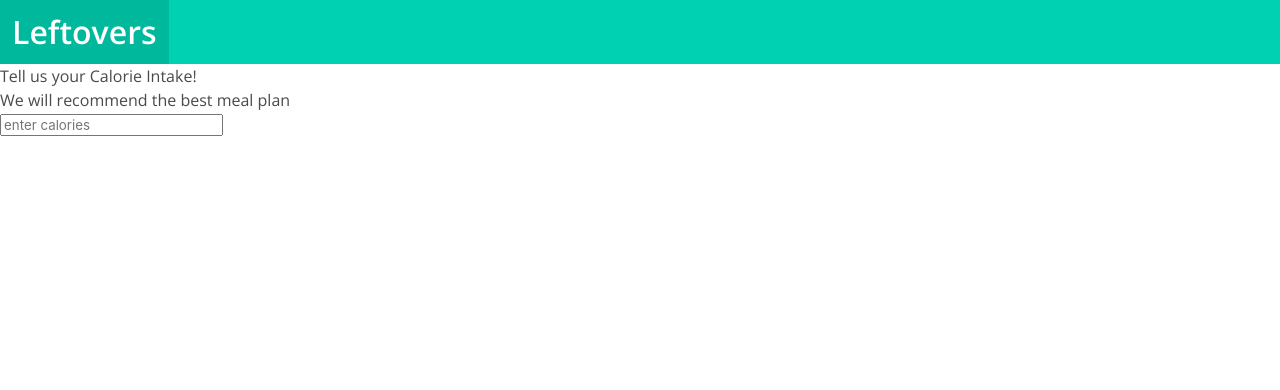
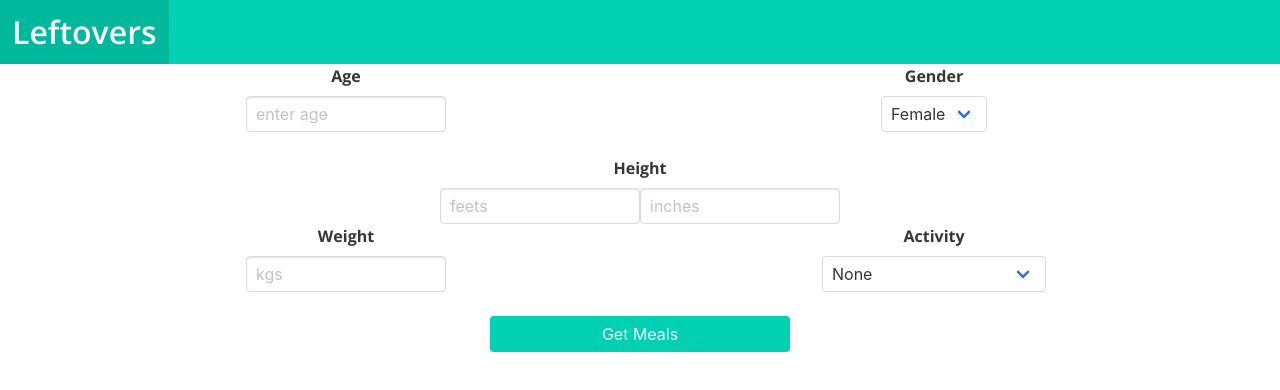
Before and after one commit to japsuchiha/Leftovers, a React (Create React App) app: page /Meal in a window 1280 px wide. Shown: the top 390 px of the page. Built offline with nearby package versions, Linux system fonts and the light colour scheme.

Commit message:
updated meal plan

```diff
--- a/src/components/AddInput.js
+++ b/src/components/AddInput.js
@@ -1,4 +1,5 @@
 import React, { Component } from 'react';
+import '../styles/components/fridge.css'
 export default class AddInput extends React.Component {
     constructor(props){
         super(props);
@@ -13,11 +14,11 @@ export default class AddInput extends React.Component {
     }
     render(){
         return(
-            <div>
-            <h1>Whats in your fridge!</h1>
+            <div className="stuff">
+            <h1 className="title is-4 inputTitle">Whats in your fridge!</h1>
             <form onSubmit={this.handleInput}>
-            <input className="fridge-input" type="text" placeholder="ingredients seperated by ," name="option"/>
-            <button className="button is-primary">Get Recipes!</button>
+            <input className="fridge-input input" type="text" placeholder="ingredients seperated by ," name="option"/>
+            <button className="button is-primary btn">Get Recipes!</button>
             </form>
             </div>
         )
--- a/src/components/EnterCalorie.js
+++ b/src/components/EnterCalorie.js
@@ -3,25 +3,107 @@ import React, { Component } from 'react';
 export default class EnterCalorie extends Component{
     constructor(props){
         super(props);
+        this.state ={
+            calorie : ""
+        }
         this.handleChange = this.handleChange.bind(this);
     }
     handleChange = (e) =>{
+//         For men:	BMR = 10 × weight(kg) + 6.25 × height(cm) - 5 × age(y) + 5
+// For women:	BMR = 10 × weight(kg) + 6.25 × height(cm) - 5 × age(y) - 161
         e.preventDefault();
-        let val = e.target.calorie.value;
-        val = val.replace(',',"%2C")
-        this.props.getData(val);
-        e.target.calorie.value = ""
+        let age = e.target.elements.age.value;
+        let gender = e.target.elements.gender.value;
+        let feet = e.target.elements.feet.value * 12 * 2.54;
+        let inches = e.target.elements.inches.value * 2.54;
+        let cm = feet + inches;
+        let weight = e.target.elements.weight.value;
+        let excer = e.target.elements.activity.value;
+        let calorie = 0;
+        if(gender.toLowerCase()==="female"){
+            calorie = (10 * weight + 6.25 * cm - 5 * age - 161)*excer;
+        }
+        else{
+            calorie = (10 * weight + 6.25 * cm - 5 * age + 5)*excer;
+        }
+        console.log(calorie)
+        calorie = Math.floor(calorie)
+        console.log(calorie)
+       this.props.getData(calorie);
+       this.setState(()=>{
+           return(
+               {calorie: calorie}
+           )
+       })
     }
     render(){
 
         return(
-            <div>
-                <h1>Tell us your Calorie Intake!</h1>
-                <h3>We will recommend the best meal plan</h3>
-                <form onSubmit={this.handleChange}>
-                <input className="calorieInput" type="text" placeholder="enter calories" name="calorie"/>
+            <div className="form-control">
+                <form onSubmit={this.handleChange} className="container">
+                <div className="columns">
+                <div className="column">
+                <label className="label">Age</label>
+                <input className="age input" type="text" placeholder="enter age" name="age"/>
+                </div>
+                <div className="column">
+                <label className="label">Gender</label>
+                <div className="select">
+                <select name="gender">
+                <option>Female</option>
+                <option>Male</option>
+                </select>
+                </div>
+                </div>
+                </div>
+                <div className="height">
+                <label className="label">Height</label>
+                <input className="height-feet input" type="text" placeholder="feets" name="feet"/>
+                <input className="height-inches input" type="text" placeholder="inches" name="inches"/>
+                </div>
+                <div className="columns">
+                <div className="column">
+                <label className="label">Weight</label>
+                <input className="weight input" type="text" placeholder="kgs" name="weight"/>
+                </div>
+                <div className="column">
+                <label className="label">Activity</label>
+                <div className="select">
+                <select name="activity">
+                <option value ="1">None</option>
+                <option value = "1.2">Little</option>
+                <option value="1.375">1-3 times/week</option>
+                <option value="1.55">3-5 times/week</option>
+                <option value="1.725">6-7 times/week</option>
+                <option value="1.9">physical job/ very hard</option>
+                </select>
+                </div>
+                </div>
+                </div>
+                <button type="submit" className="calculate button is-primary">Get Meals</button>
+                {this.state.calorie && <input className="input" type="text" placeholder={`Calories : ${this.state.calorie}`} readOnly/>}
                 </form>
             </div>
         )
     }
 }
+
+// {id: 763369, title: "Healthy Yummy Mexican Breakfast Bowls", readyInMinutes: 35, servings: 2, image: "healthy-yummy-mexican-breakfast-bowls-763369.jpg", …}
+// 1
+// :
+// {id: 801738, title: "Pear & Walnut Burger", readyInMinutes: 45, servings: 4, image: "pear-walnut-burger-801738.jpg", …}
+// 2
+// :
+// {id: 741233, title: "Eggplant Timballo with Cavatelli", readyInMinutes: 90, servings: 6, image: "eggplant-timballo-with-cavatelli-741233.jpeg", …}
+// length
+// :
+// 3
+// __proto__
+// :
+// Array(0)
+// nutrients
+// :
+// {calories: 2560.21, protein: 126.36, fat: 144.55, carbohydrates: 197.42}
+// __proto__
+// :
+// Object
--- a/src/components/MealData.js
+++ b/src/components/MealData.js
@@ -1,14 +1,57 @@
 import React, { Component } from 'react';
 
+
 export default class MealData extends Component{
+    state = {
+        recipe : []
+    }
+    getInfo(id){
+        let stuff= "";
+        let key = "M3VXrC1jhUmshKUT8csJaRthqGvMp19tRj1jsnNuuOUlueBjxB";
+        let host = "spoonacular-recipe-food-nutrition-v1.p.mashape.com";
+        let header = new Headers({
+        'Accept':'application/json',
+        "X-Mashape-Key": key,
+        "X-Mashape-Host": host
+    });
+        let url = `https://spoonacular-recipe-food-nutrition-v1.p.mashape.com/recipes/${id}/information`
+        let req = new Request(url,{
+        method: 'GET',
+        headers: header
+    })
+    fetch(req)
+    .then((response)=>(
+        response.json()
+    )).then((json)=>{
+        this.setState((prevState)=>{
+            return{
+                recipe:prevState.recipe.push(json.instructions)
+            }
+        })
+    })
+    }
     render(){
+        let count =0 ;
         console.log(this.props.data);
         if(this.props.data){
+            this.props.data.meals.map((obj)=>{
+                this.getInfo(obj.id);
+            })
             return(
                 this.props.data.meals.map((obj)=>{
                     return(
-                        <li key={obj.id}>{obj.title}</li>
-                    )}))}
+                    <div className="card" key={obj.title}>
+                    <div className="card-content">
+                    <div className="content title is-5">
+                    {obj.title}
+                    </div>
+                    <div className="info">
+                    <p>{this.state.recipe[count]}</p>
+                    </div>
+                    </div>
+                    </div>
+                    )
+                    count++}))}
         else{
             return(
                 <div></div>
--- a/src/pageComponents/Fridge.js
+++ b/src/pageComponents/Fridge.js
@@ -9,11 +9,37 @@ export default class Fridge extends Component {
     constructor(props){
         super(props);
         this.state = {
-            data : ""
+            data : "",
+            recipe: ""
         }
         this.getData = this.getData.bind(this);
     }
 
+//    getInfo(id){
+//     let key = "M3VXrC1jhUmshKUT8csJaRthqGvMp19tRj1jsnNuuOUlueBjxB";
+//     let host = "spoonacular-recipe-food-nutrition-v1.p.mashape.com";
+//     let header = new Headers({
+//         'Accept':'application/json',
+//         "X-Mashape-Key": key,
+//         "X-Mashape-Host": host
+//     });
+//         let url = `https://spoonacular-recipe-food-nutrition-v1.p.mashape.com/recipes/${id}/information`
+//         let req = new Request(url,{
+//             method: 'GET',
+//             headers: header
+//         })
+
+//         fetch(req)
+//         .then((response)=>(
+//             response.json()
+//         )).then((json)=>{
+//             this.setState(()=>{
+//                 return{
+//                     recipe: json
+//                 }
+//             })
+//         })
+//    }
    getData(ingredients){
     let key = "M3VXrC1jhUmshKUT8csJaRthqGvMp19tRj1jsnNuuOUlueBjxB";
     let host = "spoonacular-recipe-food-nutrition-v1.p.mashape.com";
@@ -41,9 +67,9 @@ export default class Fridge extends Component {
    }
     render(){
       return(
-        <div className="wrapper">
+        <div className="my-container">
         <AddInput getData ={this.getData}/>
-        <DataOut data={this.state.data}/>
+        <DataOut data={this.state.data} getInfo={this.getInfo} recipe={this.state.recipe}/>
         </div>
       )
     }
--- a/src/pageComponents/Meal.js
+++ b/src/pageComponents/Meal.js
@@ -1,7 +1,7 @@
 import React, { Component } from 'react';
 import EnterCalorie from '../components/EnterCalorie'
 import MealData from '../components/MealData';
-
+import '../styles/components/meal.css'
 export default class Meal extends Component {
   constructor(props){
     super(props);
@@ -38,7 +38,7 @@ let header = new Headers({
 }
     render(){
       return(
-        <div>
+        <div className="my-container">
         <EnterCalorie getData={this.getData}/>
         <MealData data={this.state.data}/>
         </div>
--- a/src/styles/components/fridge.css
+++ b/src/styles/components/fridge.css
@@ -1,3 +1,30 @@
-.wrapper{
-    height: 90vh;
+
+.stuff{
+    display: flex;
+    flex-direction: column;
+    align-items: center;
+    margin-top: 3rem;
 }
+.inputTitle{
+    margin-bottom: 1rem !important;
+}
+.fridge-input{
+    width: 210px;
+    margin-right: 2rem;
+}
+.card{
+    width: 500px;
+    margin: 0 auto;
+    margin-top: 2rem;
+}
+img{
+    width: 100% !important;
+}
+
+@media(min-width:400px) and (max-width:780px){
+    .card{
+        width: 350px;
+        margin: 0 auto;
+        margin-top: 2rem;
+    }
+}
--- /dev/null
+++ b/src/styles/components/meal.css
@@ -0,0 +1,18 @@
+.container{
+    align-items: stretch !important;
+}
+
+.input{
+    width: 200px;
+}
+.calculate{
+    width: 300px;
+    margin: 0 auto;
+}
+
+.height{
+    text-align: center;
+}
+.column{
+    text-align: center;
+}
```
Also changed, not shown: src/components/DataOut.js (+67 -7 lines).
